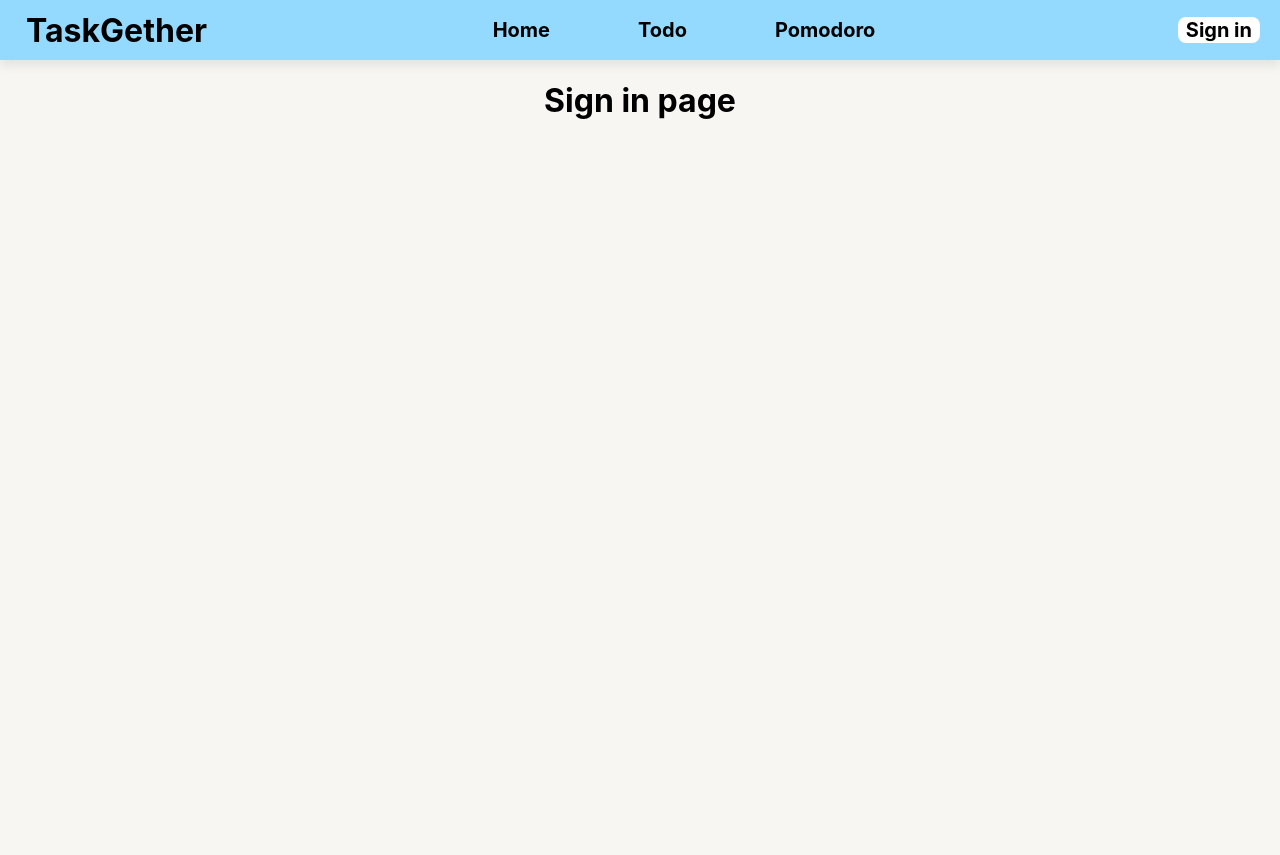
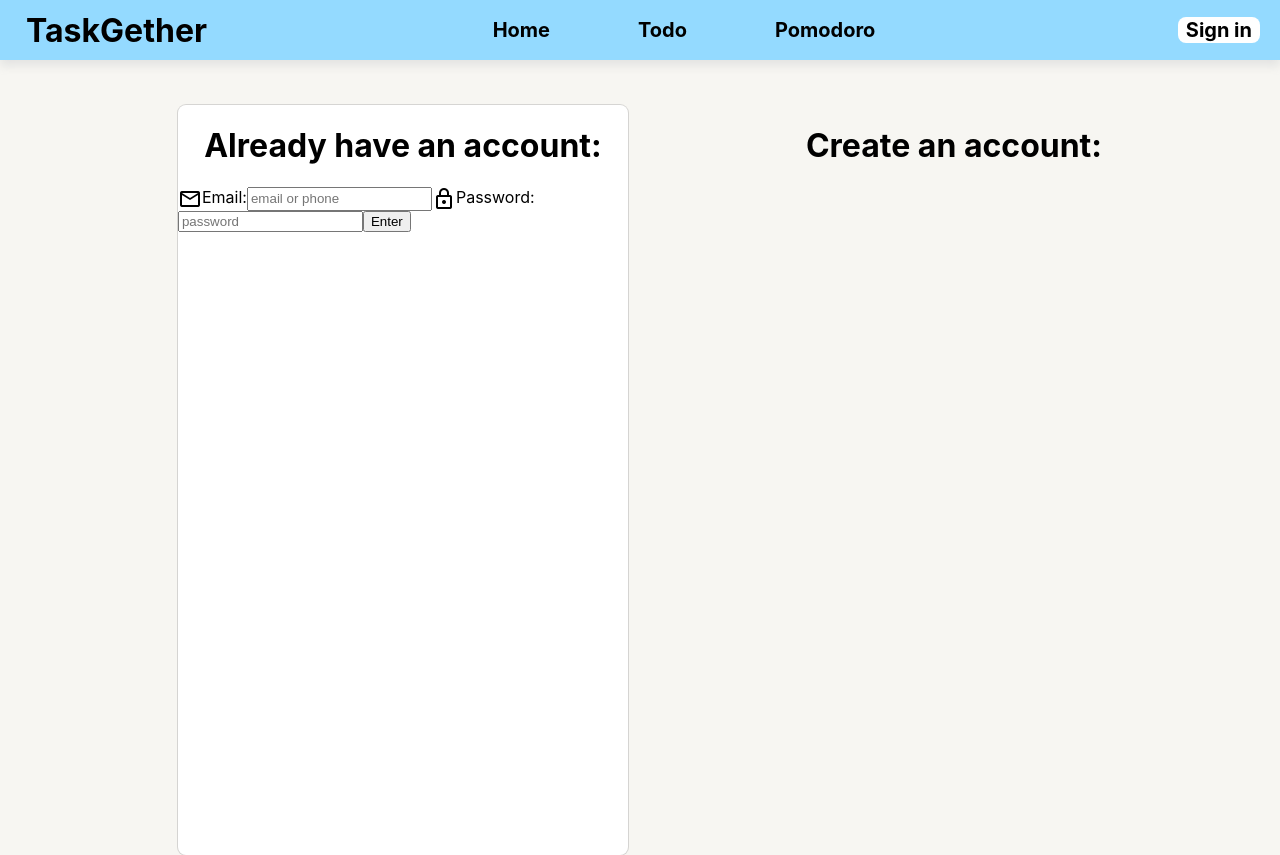
Before and after one commit to fang44Zen/taskgether, a React (Create React App) app: page /auth in a window 1280 px wide. Before the commit the page ends 800 px from the top, so only its background shows below. Built offline with nearby package versions, Linux system fonts and the light colour scheme.

Commit message:
style modification + auth page en cour...

```diff
--- a/src/App.js
+++ b/src/App.js
@@ -5,6 +5,7 @@ import TodoZone from './component/todo-zone/todo-zone.component';
 
 import NavigationBar from './component/navigation-bar/navigation-bar';
 import Authentification from './component/authentification/authentification.component';
+import MenuToHide from './tests components/menu-to-hide.component';
 
 function App() {
   return (
@@ -14,6 +15,7 @@ function App() {
         <Routes>
           <Route path="/todo-app" element={<TodoZone />} />
           <Route path="/auth" element={<Authentification />} />
+          <Route path='pomodoro-app' element={<MenuToHide/>} />
         </Routes>
       </BrowserRouter>
     </div>
--- a/src/component/authentification/authentification.component.jsx
+++ b/src/component/authentification/authentification.component.jsx
@@ -1,10 +1,25 @@
-
+import './authentification.styles.css'
 
 
  const Authentification = () =>{
     return(
-        <div>
-            <h1>Sign in page</h1>
+        <div className='authentification-main'>
+            <div className="connect-account">
+                <h1>Already have an account:</h1>
+                <form>
+                    <span class="material-symbols-outlined">mail</span>
+                    <label>Email:</label>
+                    <input type="email" placeholder="email or phone"/>
+                    <span class="material-symbols-outlined">lock</span>
+                    <label>Password:</label>
+                    <input type="password" placeholder='password'/>
+                    <button>Enter</button>
+                </form>
+            </div>
+            <div className="create-account">
+                <h1>Create an account:</h1>
+            </div>
+
         </div>
     )
 }
--- /dev/null
+++ b/src/component/authentification/authentification.styles.css
@@ -0,0 +1,22 @@
+.authentification-main{
+    display:flex;
+    justify-content: space-evenly;
+    margin-top: 45px;
+}
+
+.connect-account{
+    background-color: white;
+    width: 450px;
+    height: 750px;
+    box-shadow: rgba(0, 0, 0, 0.02) 0px 1px 3px 0px, rgba(27, 31, 35, 0.15) 0px 0px 0px 1px;
+    border-radius: 8px;
+
+}
+.material-symbols-outlined{
+    /* color: black;
+    font-size: 50px !important; */
+}
+.connect-account form{
+    display: flex;
+    flex-wrap: wrap;
+}
--- a/src/component/todo-zone/task-add-bar/task-add-bar.css
+++ b/src/component/todo-zone/task-add-bar/task-add-bar.css
@@ -47,7 +47,7 @@ input:focus{
     border-radius: 0px 9px 9px 0px;
     box-shadow: rgba(0, 0, 0, 0.02) 0px 1px 3px 0px, rgba(85, 73, 148, 1) 0px 0px 0px 1px;
 }
-.material-symbols-outlined{
+.icon-add-button{
     color: white;
     font-size: 28px  !important;
 }
--- a/src/component/todo-zone/task-add-bar/task-add-bar.js
+++ b/src/component/todo-zone/task-add-bar/task-add-bar.js
@@ -45,7 +45,7 @@ const TaskAddBar = () =>{
 
                 </div>
                 <button onClick={addTask} className={addButtonVisible?"add-button-style":'add-button-disabled'}>
-                    <span className="material-symbols-outlined">add_circle</span>
+                    <span className="material-symbols-outlined icon-add-button">add_circle</span>
                 </button>
             </div>
 
--- a/src/component/todo-zone/task-creator/task-creator.css
+++ b/src/component/todo-zone/task-creator/task-creator.css
@@ -31,7 +31,7 @@
     border: none;
     padding: 0px;
 }
-.material-symbols-outlined{
+.icon-task{
     font-size: 22px !important;
 }
 .edit-button-style{
--- a/src/component/todo-zone/task-creator/task-creator.js
+++ b/src/component/todo-zone/task-creator/task-creator.js
@@ -43,14 +43,14 @@ const TaskCreator = ({taskText, clickDelete, styleText, getId, iconCheck, checkB
 
             <div className="list-style"  >
                  <button className={`button-task-style ${buttonCheckStyle}`} onClick={checkButton}>
-                    <span className="material-symbols-outlined">{iconCheck}</span>
+                    <span className="material-symbols-outlined icon-task">{iconCheck}</span>
                 </button>
                 <p className={styleText}>{taskText}</p>
                 <button  className='button-task-style  edit-button-style' onClick={clickModify}>
-                    <span className="material-symbols-outlined">edit</span>
+                    <span className="material-symbols-outlined icon-task">edit</span>
                 </button>
                 <button  className='button-task-style delete-button-style' onClick={clickDelete}>
-                    <span className="material-symbols-outlined">delete</span>
+                    <span className="material-symbols-outlined icon-task">delete</span>
                 </button>
             </div>
         )
--- /dev/null
+++ b/src/tests components/menu-to-hide.component.jsx
@@ -0,0 +1,56 @@
+import { useState } from "react";
+
+const MenuToHide = () =>{
+    const [isHidden, setIsHidden] = useState(true);
+    const [text, setText] = useState('');
+    const [statusList, setStatusList] = useState([]);
+
+
+    const toggleHideButton = () =>{
+        isHidden?setIsHidden(false):setIsHidden(true);
+
+    }
+
+    const onChangeInput = (e) =>{
+        const valueText = e.target.value;
+        setText(valueText);
+    }
+
+    const addButtonStatus = () =>{
+        setStatusList([...statusList, text]);
+        setText('');
+    }
+    const deleteButton = (i) =>{
+        const actualList = [...statusList];
+        actualList.splice(i, 1);
+        setStatusList(actualList);
+    }
+
+    return(
+        <div>
+            {isHidden?
+                <div>
+                    <button onClick={toggleHideButton}>hide</button>
+                    <ul>
+                        <li>element 1</li>
+                        <li>element 2</li>
+                        <li>element 3</li>
+                        <li>element 4</li>
+                    </ul>
+                </div>:
+                <button  onClick={toggleHideButton}>show</button>
+            }
+            <input type="text" value={text} onChange={onChangeInput}/>
+            <button onClick={addButtonStatus}>Add</button>
+
+            {statusList.map((elem, i) =>(
+                    <div key={i}>
+                        <p>{elem}</p><button onClick={() => deleteButton(i)}>x</button>
+                    </div>
+                ))}
+
+        </div>
+    )
+}
+
+export default MenuToHide;
```
Also changed, not shown: src/component/sign-up/sign-up.component.jsx (deleted, +0 -15 lines), src/component/sign-in/sign-in.component.jsx (deleted).
